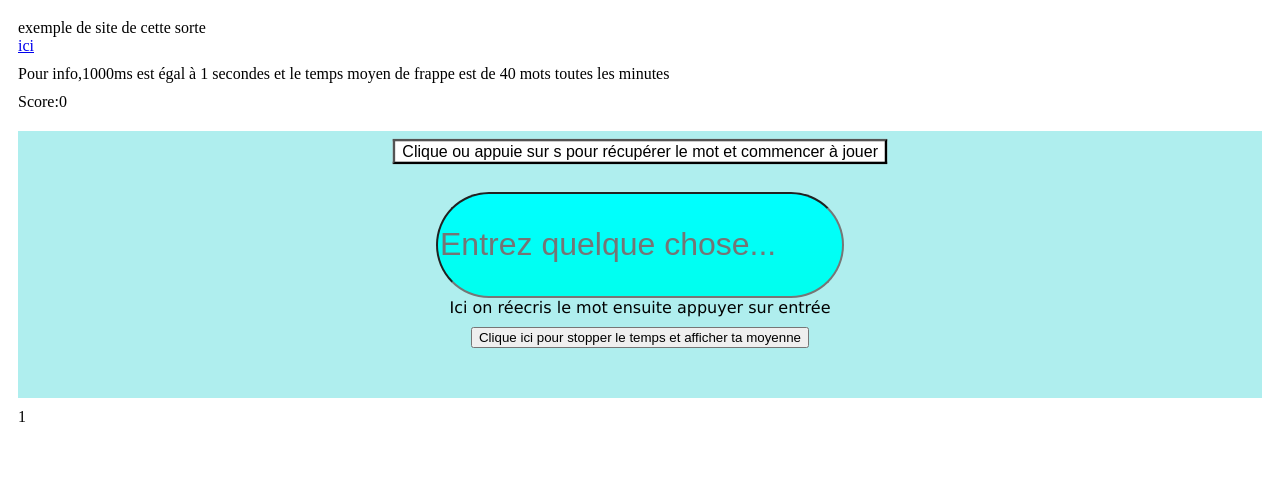
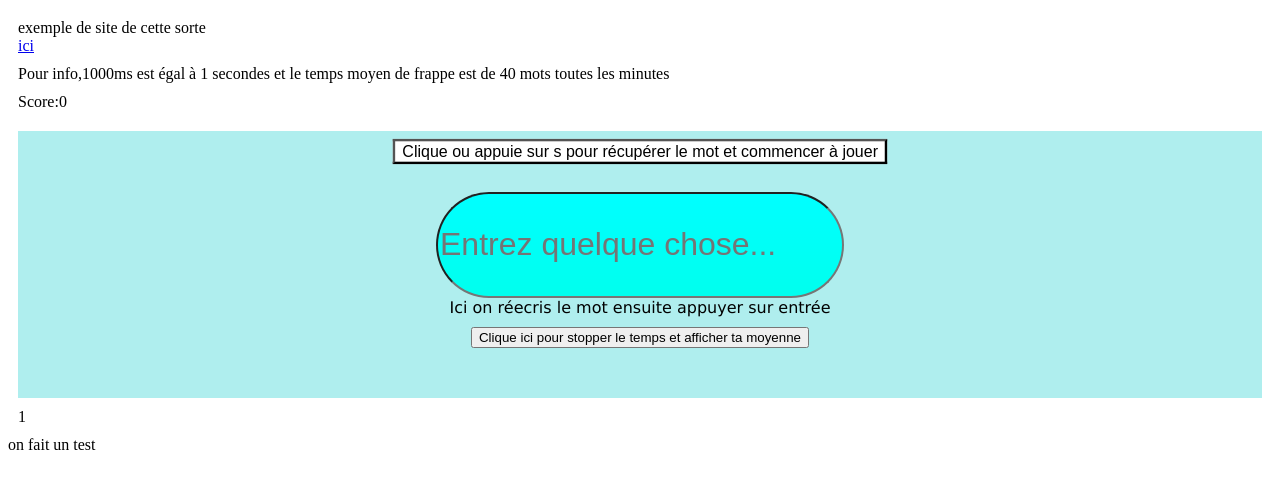
Before and after one commit to Kyutsune/kyutsune.github.io, a plain HTML site: page index.html in a window 1280 px wide. Shown: the part 61-550 px from the top of the page. Drawn offline with Linux system fonts and the light colour scheme.

Commit message:
ajout test
pour voir le temps que le push met a etre en ligne

```diff
--- a/index.html
+++ b/index.html
@@ -41,6 +41,7 @@
 
     </div>
     <div id="affichage_variable_globale"></div>
+    on fait un  test
 
 
   </body>
```
